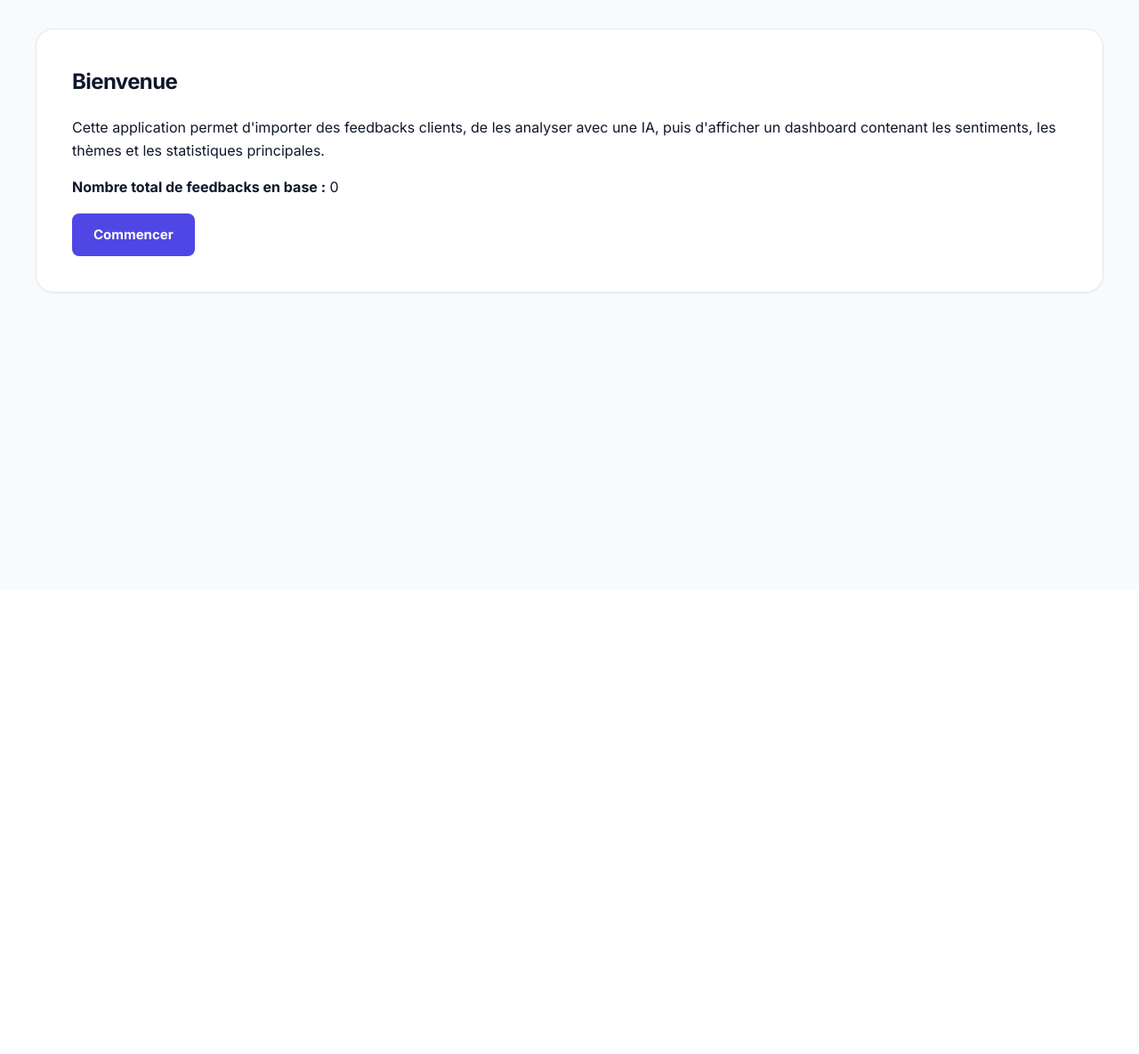
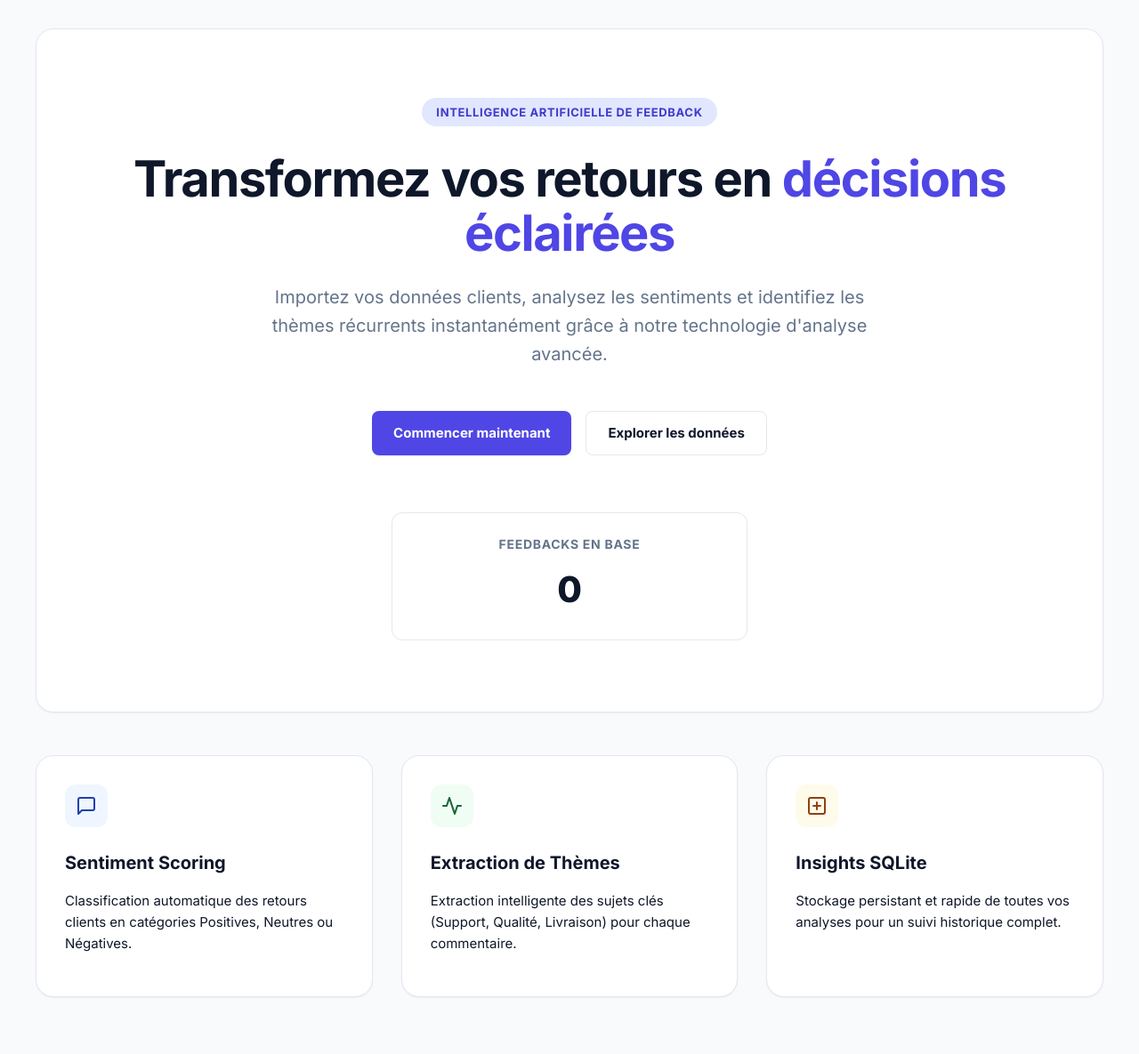
Before and after one commit to MhandAMRANE/dashboard-feedback-ai, a Flask app: page / in a window 1280 px wide. Shown: the part 137-1322 px from the top of the page at 89% size. Before the commit the page ends 467 px from the top, so only its background shows below. Run offline with Flask 3, Linux system fonts and the light colour scheme; data that the repository does not hold is empty.

Commit message:
Mise à jour : templates/index.html

```diff
--- a/templates/index.html
+++ b/templates/index.html
@@ -1,18 +1,74 @@
 {% extends "base.html" %}
 
-{% block title %}Accueil{% endblock %}
+{% block title %}Accueil - Feedback AI{% endblock %}
 
 {% block content %}
-<section class="card">
-    <h1>Bienvenue</h1>
-    <p>
-        Cette application permet d'importer des feedbacks clients,
-        de les analyser avec une IA, puis d'afficher un dashboard
-        contenant les sentiments, les thèmes et les statistiques principales.
+<section class="card text-center" style="padding: 5rem 2rem;">
+    <div style="margin-bottom: 2rem;">
+        <span
+            style="background-color: #e0e7ff; color: #4338ca; padding: 0.5rem 1rem; border-radius: 9999px; font-size: 0.8125rem; font-weight: 700; text-transform: uppercase; letter-spacing: 0.05em;">Intelligence
+            Artificielle de Feedback</span>
+    </div>
+    <h1 style="font-size: 3.5rem; margin-bottom: 1.5rem; line-height: 1.1;">Transformez vos retours en <span
+            style="color: var(--primary);">décisions éclairées</span></h1>
+    <p style="max-width: 700px; margin: 0 auto 3rem auto; font-size: 1.25rem; color: var(--text-muted);">
+        Importez vos données clients, analysez les sentiments et identifiez les thèmes récurrents instantanément grâce à
+        notre technologie d'analyse avancée.
     </p>
 
-    <p><strong>Nombre total de feedbacks en base :</strong> {{ total_feedbacks }}</p>
+    <div style="display: flex; gap: 1rem; justify-content: center;">
+        <a class="btn" href="{{ url_for('upload_page') }}">Commencer maintenant</a>
+        <a class="btn" href="{{ url_for('dashboard') }}"
+            style="background: white; color: var(--text-main); border: 1px solid var(--border);">Explorer les
+            données</a>
+    </div>
 
-    <a class="btn" href="{{ url_for('upload_page') }}">Commencer</a>
+    <div class="stats-grid" style="max-width: 400px; margin: 4rem auto 0 auto;">
+        <div class="stat-card">
+            <h3>Feedbacks en base</h3>
+            <span class="value">{{ total_feedbacks }}</span>
+        </div>
+    </div>
 </section>
+
+<div style="display: grid; grid-template-columns: repeat(auto-fit, minmax(320px, 1fr)); gap: 2rem; margin-top: 3rem;">
+    <div class="card" style="padding: 2rem;">
+        <div
+            style="background: var(--info-bg); color: var(--info-text); width: 48px; height: 48px; border-radius: 12px; display: flex; align-items: center; justify-content: center; margin-bottom: 1.5rem;">
+            <svg xmlns="http://www.w3.org/2000/svg" width="24" height="24" viewBox="0 0 24 24" fill="none"
+                stroke="currentColor" stroke-width="2" stroke-linecap="round" stroke-linejoin="round">
+                <path d="M21 15a2 2 0 0 1-2 2H7l-4 4V5a2 2 0 0 1 2-2h14a2 2 0 0 1 2 2z" />
+            </svg>
+        </div>
+        <h3 style="font-size: 1.25rem; margin-bottom: 0.75rem;">Sentiment Scoring</h3>
+        <p style="font-size: 0.9375rem;">Classification automatique des retours clients en catégories Positives, Neutres
+            ou Négatives.</p>
+    </div>
+    <div class="card" style="padding: 2rem;">
+        <div
+            style="background: var(--success-bg); color: var(--success-text); width: 48px; height: 48px; border-radius: 12px; display: flex; align-items: center; justify-content: center; margin-bottom: 1.5rem;">
+            <svg xmlns="http://www.w3.org/2000/svg" width="24" height="24" viewBox="0 0 24 24" fill="none"
+                stroke="currentColor" stroke-width="2" stroke-linecap="round" stroke-linejoin="round">
+                <polyline points="22 12 18 12 15 21 9 3 6 12 2 12" />
+            </svg>
+        </div>
+        <h3 style="font-size: 1.25rem; margin-bottom: 0.75rem;">Extraction de Thèmes</h3>
+        <p style="font-size: 0.9375rem;">Extraction intelligente des sujets clés (Support, Qualité, Livraison) pour
+            chaque commentaire.</p>
+    </div>
+    <div class="card" style="padding: 2rem;">
+        <div
+            style="background: var(--warning-bg); color: var(--warning-text); width: 48px; height: 48px; border-radius: 12px; display: flex; align-items: center; justify-content: center; margin-bottom: 1.5rem;">
+            <svg xmlns="http://www.w3.org/2000/svg" width="24" height="24" viewBox="0 0 24 24" fill="none"
+                stroke="currentColor" stroke-width="2" stroke-linecap="round" stroke-linejoin="round">
+                <rect x="3" y="3" width="18" height="18" rx="2" ry="2" />
+                <line x1="12" y1="8" x2="12" y2="16" />
+                <line x1="8" y1="12" x2="16" y2="12" />
+            </svg>
+        </div>
+        <h3 style="font-size: 1.25rem; margin-bottom: 0.75rem;">Insights SQLite</h3>
+        <p style="font-size: 0.9375rem;">Stockage persistant et rapide de toutes vos analyses pour un suivi historique
+            complet.</p>
+    </div>
+</div>
 {% endblock %}
```
